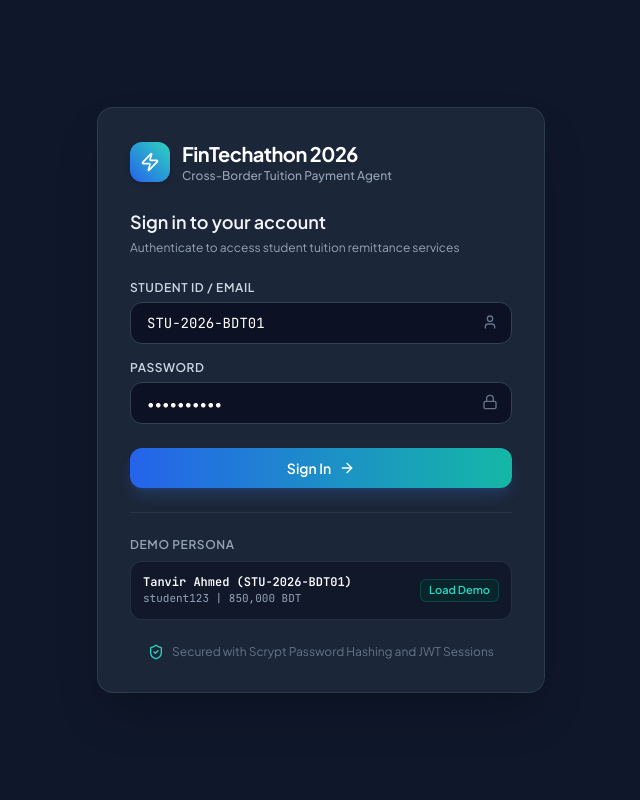
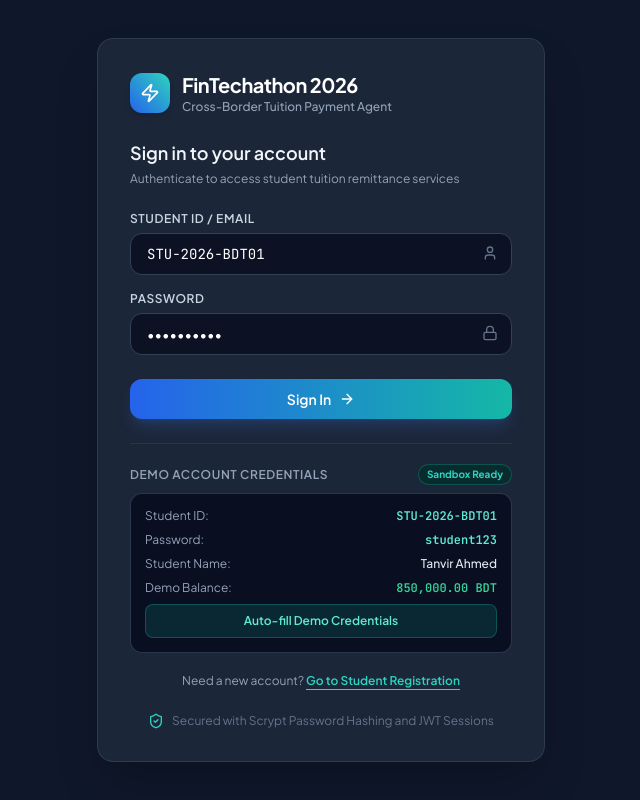
Before and after one commit to MirEashanZaman/student-tuition-payment-agent, a Next.js app in the folder frontend/: page /login in a window 1280 px wide. Shown: the whole page, without its empty margins (319-959 px from the left). Built offline with nearby package versions, Linux system fonts and the light colour scheme; no server answers.

Commit message:
Show demo account credentials card and registration link on login page

```diff
--- a/frontend/src/app/login/page.tsx
+++ b/frontend/src/app/login/page.tsx
@@ -104,21 +104,53 @@ export default function LoginPage() {
           </div>
         </form>
 
-        <div className="mt-6 pt-6 border-t border-slate-700/60">
-          <p className="text-xs font-semibold text-slate-400 mb-2 uppercase tracking-wider">Demo Persona</p>
-          <button
-            type="button"
-            onClick={() => handleQuickDemoFill('STU-2026-BDT01', 'student123')}
-            className="w-full text-left p-3 rounded-xl bg-slate-950/40 border border-slate-700/60 hover:border-slate-600 transition-colors flex items-center justify-between"
-          >
-            <div>
-              <div className="text-xs font-bold text-white font-mono">Tanvir Ahmed (STU-2026-BDT01)</div>
-              <div className="text-[11px] text-slate-400 font-mono">student123 | 850,000 BDT</div>
+        <div className="mt-6 pt-5 border-t border-slate-700/60">
+          <div className="flex items-center justify-between mb-2">
+            <span className="text-xs font-semibold text-slate-400 uppercase tracking-wider">Demo Account Credentials</span>
+            <span className="text-[10px] font-bold text-teal-400 bg-teal-950/80 border border-teal-800/80 px-2 py-0.5 rounded-full">
+              Sandbox Ready
+            </span>
+          </div>
+
+          <div className="p-3.5 rounded-xl bg-slate-950/70 border border-slate-700/80 space-y-2">
+            <div className="flex justify-between items-center text-xs">
+              <span className="text-slate-400">Student ID:</span>
+              <span className="font-mono font-bold text-teal-300">STU-2026-BDT01</span>
             </div>
-            <span className="text-[11px] font-semibold text-teal-400 bg-teal-950/60 border border-teal-800/60 px-2 py-0.5 rounded-md">
-              Load Demo
-            </span>
-          </button>
+            <div className="flex justify-between items-center text-xs">
+              <span className="text-slate-400">Password:</span>
+              <span className="font-mono font-bold text-teal-300">student123</span>
+            </div>
+            <div className="flex justify-between items-center text-xs">
+              <span className="text-slate-400">Student Name:</span>
+              <span className="font-medium text-slate-200">Tanvir Ahmed</span>
+            </div>
+            <div className="flex justify-between items-center text-xs">
+              <span className="text-slate-400">Demo Balance:</span>
+              <span className="font-mono font-bold text-emerald-400">850,000.00 BDT</span>
+            </div>
+
+            <button
+              type="button"
+              onClick={() => handleQuickDemoFill('STU-2026-BDT01', 'student123')}
+              className="w-full mt-2 py-2 px-3 rounded-lg bg-teal-500/15 hover:bg-teal-500/25 border border-teal-500/30 text-teal-300 font-semibold text-xs flex items-center justify-center gap-1.5 transition-colors"
+            >
+              <span>Auto-fill Demo Credentials</span>
+            </button>
+          </div>
+        </div>
+
+        <div className="mt-5 text-center">
+          <p className="text-xs text-slate-400">
+            Need a new account?{' '}
+            <button
+              type="button"
+              onClick={() => router.push('/registration')}
+              className="font-semibold text-teal-400 hover:text-teal-300 underline underline-offset-4 transition-colors"
+            >
+              Go to Student Registration
+            </button>
+          </p>
         </div>
 
         <div className="mt-6 flex items-center justify-center gap-2 text-slate-500 text-xs">
```
